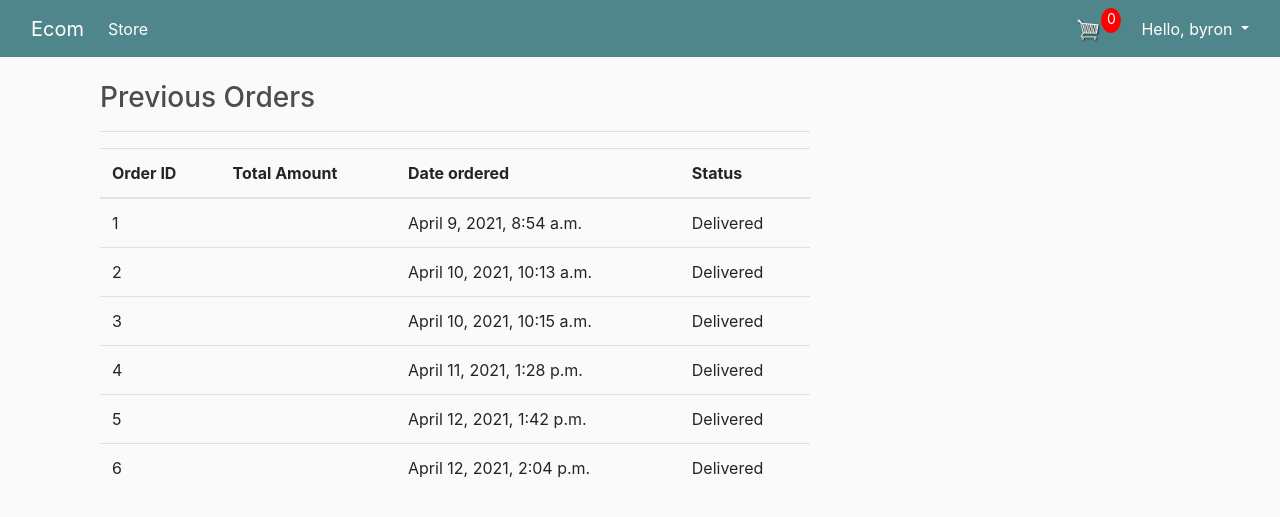
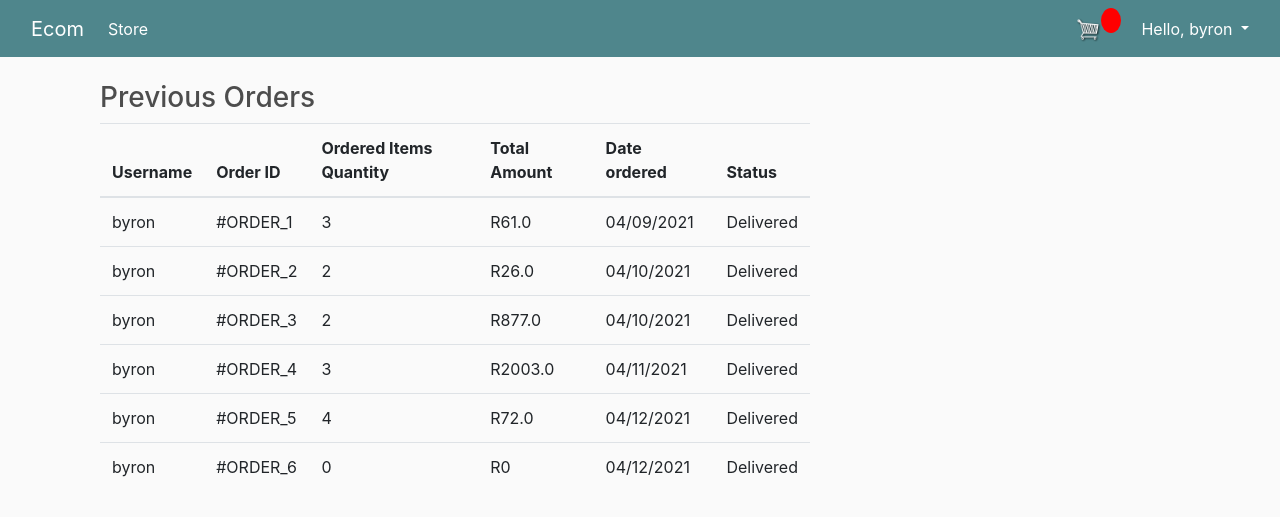
Before and after one commit to Siphesihle1/ai_shopping_system, a Django app: page /orderhistory/ in a window 1280 px wide. Shown: the top 517 px of the page. Run offline with Django 3.2, Linux system fonts and the light colour scheme; a user stored in the database is signed in; data comes from the database, SQL or seed files in the repository; some libraries are stand-ins or nearby versions.

Commit message:
updated orderhistory

```diff
--- a/django_project/settings.py
+++ b/django_project/settings.py
@@ -26,7 +26,7 @@ SECRET_KEY = 'django-insecure-3f*v1r=bl#ufa_c-k7v*$3u@914v055^9!!@sk#93l=iiadpi(
 # SECURITY WARNING: don't run with debug turned on in production!
 DEBUG = True
 
-ALLOWED_HOSTS = ['148.100.76.106']
+ALLOWED_HOSTS = ['127.0.0.1']
 
 
 # Application definition
@@ -88,7 +88,7 @@ DATABASES = {
             'NAME' : 'ai_shopping_system',
             'USER' : 'dbadmin',
             'PASSWORD' : 'admin12345',
-            'HOST' : 'localhost' ,
+            'HOST' : '148.100.76.106' ,
             'PORT' : '5432',
             }
 
--- a/ecommerce/models.py
+++ b/ecommerce/models.py
@@ -49,6 +49,9 @@ class Order(models.Model):
     transaction_id = models.CharField(max_length=200, null=True)
     date_ordered = models.DateTimeField(auto_now_add=True)
     complete=models.BooleanField(default=False, null=True, blank=False)
+    class Meta:
+        db_table = "ecommerce_order"
+
 
     def __str__(self):
         return str(self.id)
--- a/ecommerce/templates/ecommerce/orderhistory.html
+++ b/ecommerce/templates/ecommerce/orderhistory.html
@@ -7,25 +7,32 @@
         <div class="row">
             <div class="col-md-8">
                 <h3>Previous Orders</h3>
-                <hr>
                 <table class="table">
                     <thead>
                         <tr>
+                            <th>Username</th>
                             <th>Order ID</th>
+                            <th>Ordered Items Quantity</th>
                             <th>Total Amount</th>
                             <th>Date ordered</th>
                             <th>Status</th>
                         </tr>
                     </thead>
                     <tbody>
-                        {%for ord in orders%}
+                        {%if order.complete == true%}
+                        {%for order in order_s%}
                         <tr>
-                            <td>{{forloop.counter}}</td>
-                            <td>{{ord.total}}</td>
-                            <td>{{ord.date_ordered}}</td>
+                            <td>{{order.customer.user}}</td>
+                            <td>#ORDER_{{order.id}}</td>
+                            <td>{{order.get_cart_items}}</td>
+                            <td>R{{order.get_cart_total}}</td>
+                            <td>{{order.date_ordered| date:"SHORT_DATE_FORMAT"}}</td>
                             <td>Delivered</td>
                         </tr>
                         {%endfor%}
+                        {% else %}
+			                <p id="cart-message">No Previous orders to show</p>
+			            {% endif %}
                     </tbody>
                 </table>
             </div>
--- a/ecommerce/views.py
+++ b/ecommerce/views.py
@@ -134,7 +134,7 @@ def processOrder(request):
         order.transaction_id = transaction_id
         print(total, transaction_id)
 
-        """if total == order.get_cart_total:
+        if total == order.get_cart_total:
             order.complete = True
             order.save()
 
@@ -146,7 +146,7 @@ def processOrder(request):
                 city=data['shipping']['city'],
                 state=data['shipping']['state'],
                 zipcode=data['shipping']['zipcode'],
-            )"""
+            )
 
 
         return JsonResponse('Payment Complete', safe=False)
@@ -312,19 +312,9 @@ def Logout(request):
 
 @login_required
 def order_history(request):
-
-    # Get customer info
     u = request.user
     customer = Customer.objects.get(user_id=u.id)
-
-    # Get activity logs for customer
-    logs = CustomerActivity.objects.filter(customer=customer).all()
-
-    # Get the previous orders
-    order, created = Order.objects.get_or_create(customer=customer, complete=False)
-    cartItems = order.get_cart_items
-    orders = Order.objects.filter(customer=customer).all()
-
-    context = {"orders": orders, "cartItems": cartItems}
+    order_s = Order.objects.filter(customer=customer)
+    context = { 'order_s': order_s}
 
     return render(request, 'ecommerce/orderhistory.html', context)
```
Also changed, not shown: ecommerce/migrations/0014_auto_20210524_1136.py (added).
